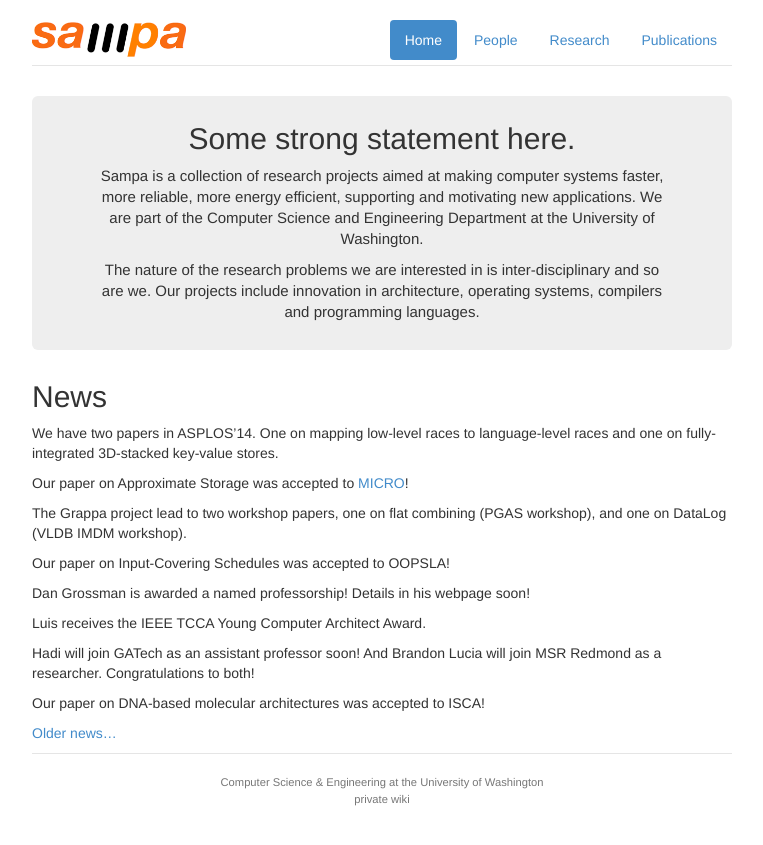
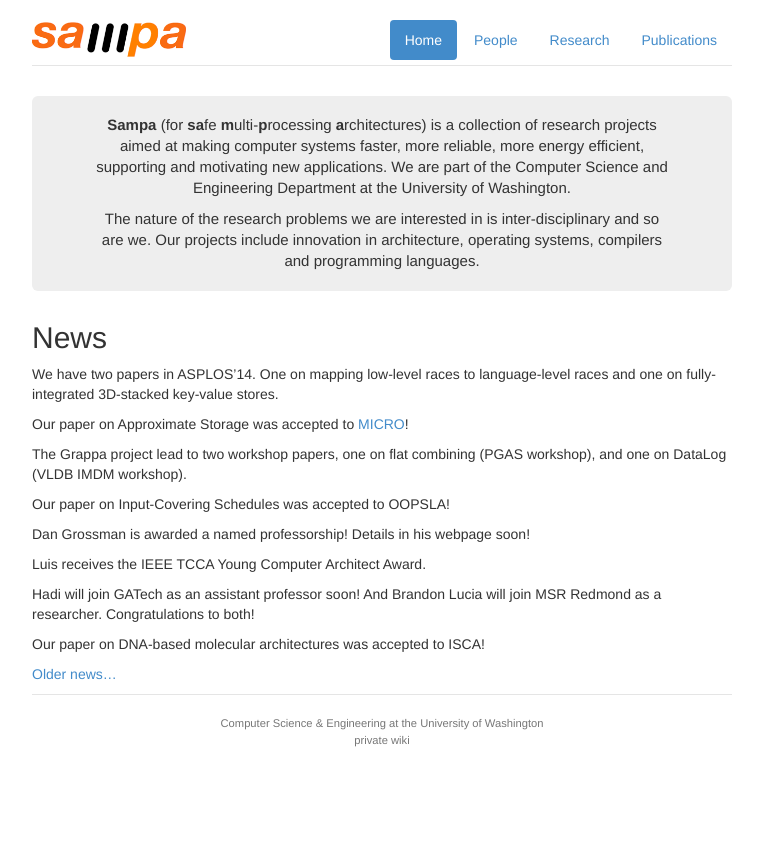
Before and after one commit to uwsampa/sampa-public, a Jekyll site: the page built from index.html, in a window 1280 px wide. Shown: the top 845 px of the page, without its empty margins (258-1021 px from the left). Built offline with Jekyll 4.4.1, drawn with Linux system fonts in a browser that asks for light colours; Markdown is read by kramdown in place of the engine named in the settings.

Commit message:
remove homepage headline
I couldn't think of anything good to put there.

```diff
--- a/css/sampa.css
+++ b/css/sampa.css
@@ -50,8 +50,8 @@ body {
     font-size: 15px;
 }
 .jumbotron {
-    padding-top: 6px;
-    padding-bottom: 18px;
+    padding-top: 18px;
+    padding-bottom: 10px;
 }
 
 /* Responsive: Portrait tablets and up */
--- a/index.html
+++ b/index.html
@@ -5,9 +5,8 @@ notitle: true
 ---
 
 <div class="jumbotron">
-  <h2>Some strong statement here.</h2>
   <p>
-      Sampa is a collection of research projects aimed at making computer systems faster, more reliable, more energy efficient, supporting and motivating new applications. We are part of the Computer Science and Engineering Department at the University of Washington.
+      <b>Sampa</b> (for <b>sa</b>fe <b>m</b>ulti-<b>p</b>rocessing <b>a</b>rchitectures) is a collection of research projects aimed at making computer systems faster, more reliable, more energy efficient, supporting and motivating new applications. We are part of the Computer Science and Engineering Department at the University of Washington.
   </p>
   <p>
       The nature of the research problems we are interested in is inter-disciplinary and so are we. Our projects include innovation in architecture, operating systems, compilers and programming languages.
```
